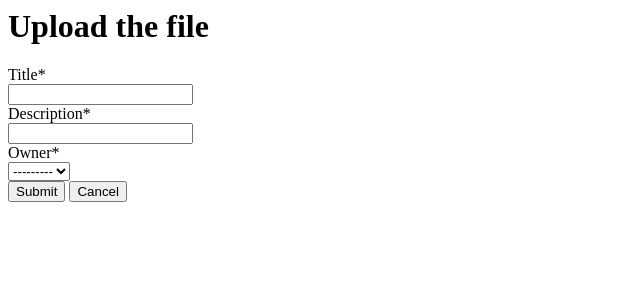
After one commit to fazilma/fileshare, a Django app: template databucket/templates/databucket/files_form.html in a window 1280 px wide. The commit adds this page. Shown: the top 300 px of the page, without its empty margins (0-640 px from the left). Run offline with Django 4.2, Linux system fonts and the light colour scheme; the template is opened without the code that fills it: values that come from a table or form of the project are taken from there, others are empty; some libraries are stand-ins or nearby versions.

Commit message:
adding few views and form

```diff
--- /dev/null
+++ b/databucket/forms.py
@@ -0,0 +1,10 @@
+
+from dataclasses import fields
+from django.forms import ModelForm
+from databucket.models import Files
+
+
+class FileForm(ModelForm):
+    class Meta:
+        model = Files
+        fields= '__all__'
--- a/databucket/models.py
+++ b/databucket/models.py
@@ -7,7 +7,7 @@ class Files(models.Model):
     title = models.CharField(
         max_length=200
     )
-    decription = models.CharField(
+    description = models.CharField(
         max_length=2000
     )
     owner = models.ForeignKey(settings.AUTH_USER_MODEL, on_delete=models.CASCADE)
--- a/databucket/templates/databucket/files_confirm_delete.html
+++ b/databucket/templates/databucket/files_confirm_delete.html
@@ -1,6 +1,6 @@
 <h1>Delete Pic</h1>
 
-<p>Are you sure you want to delete the pic: {{ pic }}?</p>
+<p>Are you sure you want to delete the file: {{ pic }}?</p>
 
 <form action="" method="POST">
   {% csrf_token %}
--- /dev/null
+++ b/databucket/templates/databucket/files_form.html
@@ -0,0 +1,10 @@
+<h1>Upload the file</h1>
+{% load crispy_forms_tags %}
+<form action="" method="post">
+    {% csrf_token %}
+    <table>
+    {{ form|crispy }}
+    </table>
+    <input type="submit" value="Submit">
+    <input type="submit" onclick="window.location='{% url 'databucket:menu' %}' ; return false;" value="Cancel">
+  </form>
--- a/databucket/templates/databucket/menu.html
+++ b/databucket/templates/databucket/menu.html
@@ -2,7 +2,7 @@
 {% if not user.is_authenticated %}
 <a href="{% url 'login' %}?next={% url 'databucket:menu' %}">Login</a>
 {% else %}
-<a href="{%url 'databucket:files_list' %} ">List of Files</a><br>
-<a href="">Upload a File</a><br>
+<a href="{% url 'databucket:files_list' %} ">List of Files</a><br>
+<a href="{% url 'databucket:create' %}">Upload a File</a><br>
 <a href="{% url 'logout' %}?next={% url 'databucket:menu' %}">Logout</a>
 {% endif %}
--- a/fileshare/settings.py
+++ b/fileshare/settings.py
@@ -38,7 +38,8 @@ INSTALLED_APPS = [
     'django.contrib.messages',
     'django.contrib.staticfiles',
 
-    'databucket.apps.DatabucketConfig'
+    'databucket.apps.DatabucketConfig',
+    'crispy_forms',
 ]
 
 MIDDLEWARE = [
```
Also changed, not shown: databucket/views.py (+8 -2 lines), databucket/migrations/0002_rename_decription_files_description.py (added).
